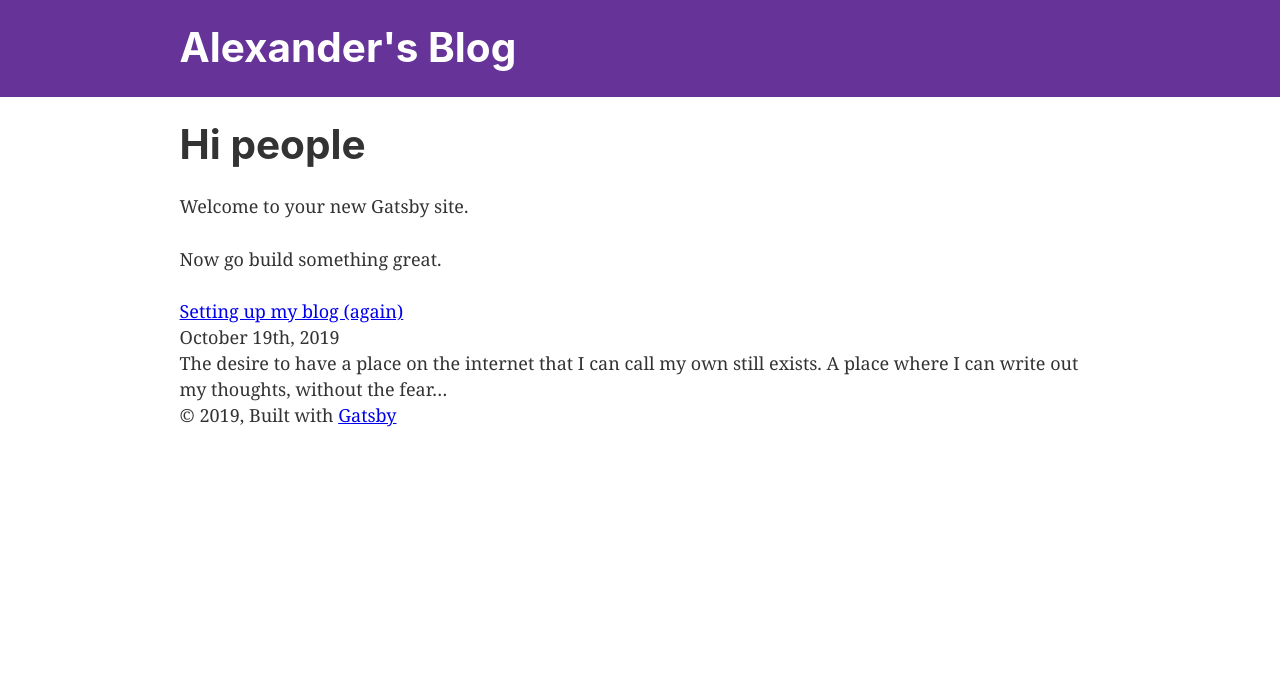
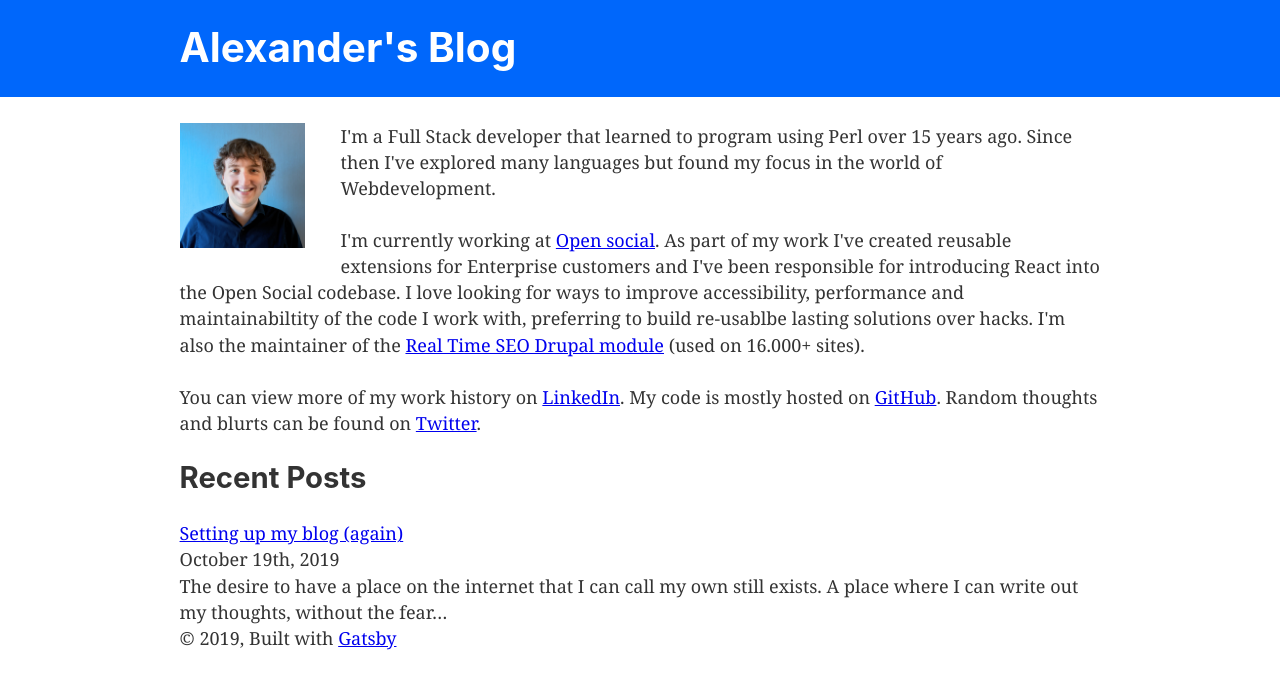
Before and after one commit to Kingdutch/alexandervarwijk.com, a Gatsby site: page / in a window 1280 px wide. Built offline with nearby package versions, Linux system fonts and the light colour scheme; Gatsby itself is replaced by a stand-in of ours.

Commit message:
Add picture of myself and write proper intro

```diff
--- a/gatsby-config.js
+++ b/gatsby-config.js
@@ -36,10 +36,10 @@ module.exports = {
         name: `Alexander Varwijk's Blog`,
         short_name: `Alexander's Blog`,
         start_url: `/`,
-        background_color: `#663399`,
-        theme_color: `#663399`,
+        background_color: `#0067FB`,
+        theme_color: `#0067FB`,
         display: `minimal-ui`,
-        icon: `src/images/gatsby-icon.png`, // This path is relative to the root of the site.
+        // icon: `src/images/gatsby-icon.png`, // This path is relative to the root of the site.
       },
     },
     `gatsby-plugin-netlify-cms`,
--- /dev/null
+++ b/src/components/Avatar.js
@@ -0,0 +1,37 @@
+/**
+ * @file
+ * Renders a list of recent blogposts.
+ *
+ */
+
+import React from 'react';
+import { graphql, useStaticQuery } from 'gatsby';
+import Img from 'gatsby-image';
+
+function Avatar( ) {
+  const { file }  = useStaticQuery(
+    graphql`
+      query {
+        file(relativePath:{eq:"alexandervarwijk.jpeg"}) {
+          childImageSharp {
+              fixed(width: 125, height: 125) {
+                ...GatsbyImageSharpFixed
+              }
+            }
+        }
+      }
+    `
+  );
+
+  return <Img
+    fixed={file.childImageSharp.fixed}
+    alt={"A headshot of Alexander Varwijk"}
+    style={{
+      float: "left",
+      margin: "0 2rem 1rem 0",
+      // borderRadius: "50%",
+    }}
+  />
+}
+
+export default Avatar;
--- a/src/components/header.js
+++ b/src/components/header.js
@@ -5,7 +5,7 @@ import React from 'react';
 const Header = ({ siteTitle }) => (
   <header
     style={{
-      background: `rebeccapurple`,
+      background: `#0067FB`,
       marginBottom: `1.45rem`,
     }}
   >
--- a/src/pages/index.js
+++ b/src/pages/index.js
@@ -3,14 +3,37 @@ import React from 'react';
 import Layout from '../components/layout';
 import SEO from '../components/seo';
 import RecentBlogPosts from '../components/RecentBlogPosts';
+import Avatar from "../components/Avatar";
 
 const IndexPage = () => (
   <Layout>
     <SEO title="Home" />
-    <h1>Hi people</h1>
-    <p>Welcome to your new Gatsby site.</p>
-    <p>Now go build something great.</p>
-    <RecentBlogPosts />
+    <aside>
+        <Avatar style={{float: 'left'}} />
+        <p>
+            I'm a Full Stack developer that learned to program using Perl
+            over 15 years ago. Since then I've explored many languages but found
+            my focus in the world of Webdevelopment.
+        </p>
+        <p>
+            I'm currently working at <a href={"https://www.getopensocial.com"} title={"Open Social - Online community software"}>Open social</a>.
+            As part of my work I've created reusable extensions for Enterprise
+            customers and I've been responsible for introducing React into the
+            Open Social codebase. I love looking for ways to improve accessibility,
+            performance and maintainabiltity of the code I work with, preferring
+            to build re-usablbe lasting solutions over hacks. I'm also the
+            maintainer of the <a href={"https://www.drupal.org/project/yoast_seo/"} title={"Real Time SEO Module on Drupal.org"}>Real Time SEO Drupal module</a> (used on 16.000+ sites).
+        </p>
+        <p>
+            You can view more of my work history on <a href={"https://www.linkedin.com/in/alexander-varwijk/"} title={"Alexander Varwijk's LinkedIn Profile"}>LinkedIn</a>.
+            My code is mostly hosted on <a href={"https://github.com/Kingdutch"} title={"Alexander Varwijk's GitHub Profile"}>GitHub</a>. Random thoughts and blurts can be
+            found on <a href={"https://twitter.com/Kingdutch/"} title={"Alexander Varwijk on Twitter"}>Twitter</a>.
+        </p>
+    </aside>
+    <main>
+        <h2>Recent Posts</h2>
+        <RecentBlogPosts />
+    </main>
   </Layout>
 );
 
```
Also changed, not shown: src/images/alexandervarwijk.jpeg (added), src/images/gatsby-astronaut.png (deleted), src/images/gatsby-icon.png (deleted).
